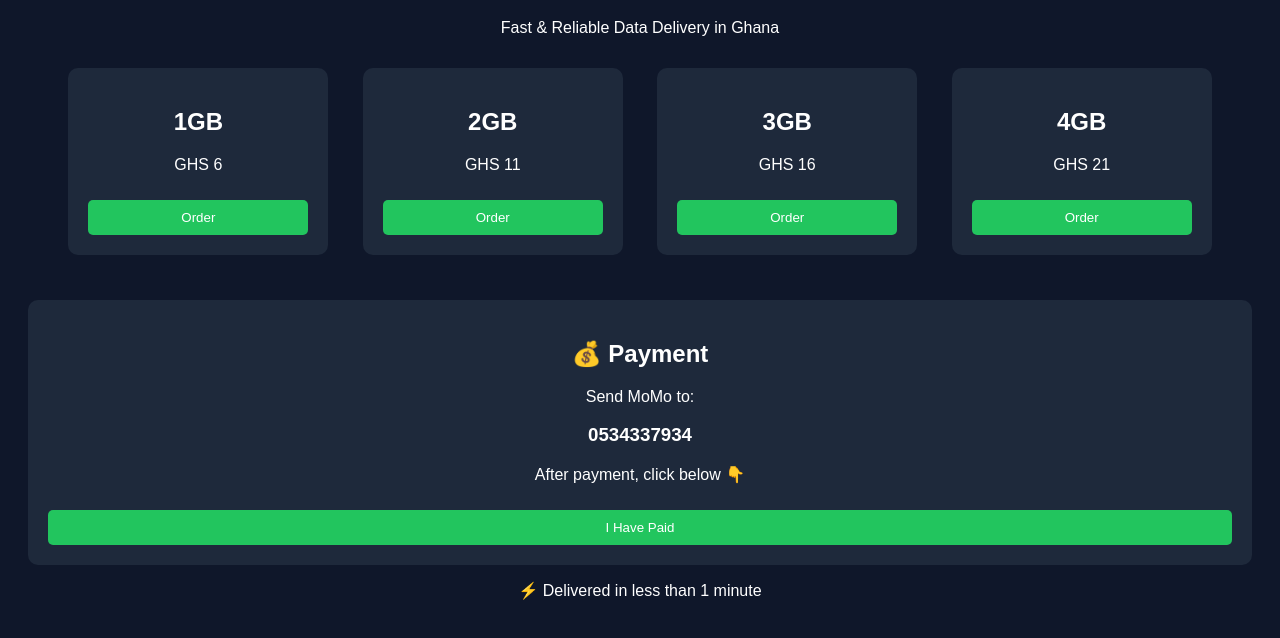
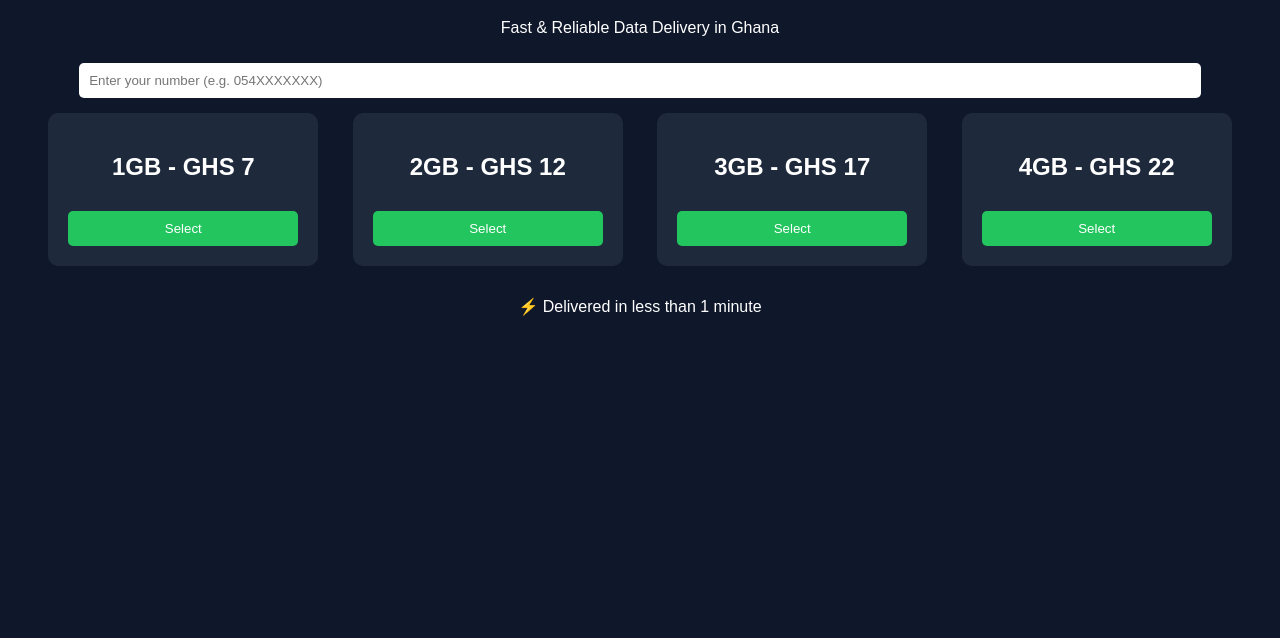
Before and after one commit to blessingdoughan2010-commits/quickdata-gh, a plain HTML site: page index.html in a window 1280 px wide. Shown: the part 90-728 px from the top of the page. Drawn offline with Linux system fonts and the light colour scheme.

Commit message:
Add files via upload

```diff
--- a/index.html
+++ b/index.html
@@ -3,6 +3,7 @@
 <head>
 <meta charset="UTF-8">
 <title>QuickData GH</title>
+
 <style>
 body {
   font-family: Arial;
@@ -11,17 +12,28 @@
   text-align: center;
   padding: 20px;
 }
+
 h1 {
   color: #22c55e;
 }
+
 .card {
   background: #1e293b;
   padding: 20px;
   margin: 15px;
   border-radius: 10px;
   display: inline-block;
-      width: 220px;
+  width: 230px;
 }
+
+input {
+  padding: 10px;
+  margin-top: 10px;
+  width: 90%;
+  border-radius: 5px;
+  border: none;
+}
+
 button {
   background: #22c55e;
   border: none;
@@ -32,69 +44,86 @@
   cursor: pointer;
   width: 100%;
 }
+
 button:hover {
   background: #16a34a;
 }
-    .pay-box {
+
+#payment {
   margin-top: 30px;
   background: #1e293b;
   padding: 20px;
   border-radius: 10px;
 }
 </style>
+
 </head>
+
 <body>
 
 <h1>⚡ QuickData GH</h1>
 <p>Fast & Reliable Data Delivery in Ghana</p>
 
+<input type="text" id="phone" placeholder="Enter your number (e.g. 054XXXXXXX)">
+
 <div class="card">
-  <h2>1GB</h2>
-  <p>GHS 6</p>
-  <button onclick="order('1GB')">Order</button>
+  <h2>1GB - GHS 7</h2>
+  <button onclick="selectBundle('1GB')">Select</button>
 </div>
 
 <div class="card">
-  <h2>2GB</h2>
-  <p>GHS 11</p>
-  <button onclick="order('2GB')">Order</button>
+  <h2>2GB - GHS 12</h2>
+  <button onclick="selectBundle('2GB')">Select</button>
 </div>
 
 <div class="card">
-  <h2>3GB</h2>
-  <p>GHS 16</p>
-  <button onclick="order('3GB')">Order</button>
+  <h2>3GB - GHS 17</h2>
+  <button onclick="selectBundle('3GB')">Select</button>
 </div>
 
 <div class="card">
-  <h2>4GB</h2>
-  <p>GHS 21</p>
-  <button onclick="order('4GB')">Order</button>
+  <h2>4GB - GHS 22</h2>
+  <button onclick="selectBundle('4GB')">Select</button>
 </div>
 
-<div class="pay-box">
+<div id="payment" style="display:none;">
   <h2>💰 Payment</h2>
   <p>Send MoMo to:</p>
   <h3>0534337934</h3>
-  <p>After payment, click below 👇</p>
-  <button onclick="paid()">I Have Paid</button>
+  <p id="details"></p>
+  <button onclick="confirmPayment()">I Have Paid</button>
 </div>
 
 <p>⚡ Delivered in less than 1 minute</p>
 
 <script>
-let selectedBundle = "";
+let selected = "";
 
-function order(bundle) {
-  selectedBundle = bundle;
-  alert("You selected " + bundle + ". Now send payment, then click 'I Have Paid'");
+function selectBundle(bundle) {
+  let phone = document.getElementById("phone").value;
+
+  if(phone === "") {
+    alert("Enter your phone number first!");
+    return;
   }
 
-function paid() {
+  selected = bundle;
+
+  document.getElementById("payment").style.display = "block";
+  document.getElementById("details").innerText =
+    "You are buying " + bundle + " for " + phone;
+}
+
+function confirmPayment() {
+  let phone = document.getElementById("phone").value;
   let number = "233534337934";
-  let message = "Hello, I have paid for " + selectedBundle;
-  let url = "https://wa.me/" + number + "?text=" + encodeURIComponent(message);
-  window.open(url, "_blank");
+
+  let msg = "NEW ORDER 🚀%0A" +
+            "Bundle: " + selected + "%0A" +
+            "Customer Number: " + phone + "%0A" +
+            "Status: Paid (User confirmed)";
+
+  window.open("https://wa.me/" + number + "?text=" + msg, "_blank");
 }
 </script>
 
```
Lines whose indentation alone changed are shown as unchanged.
